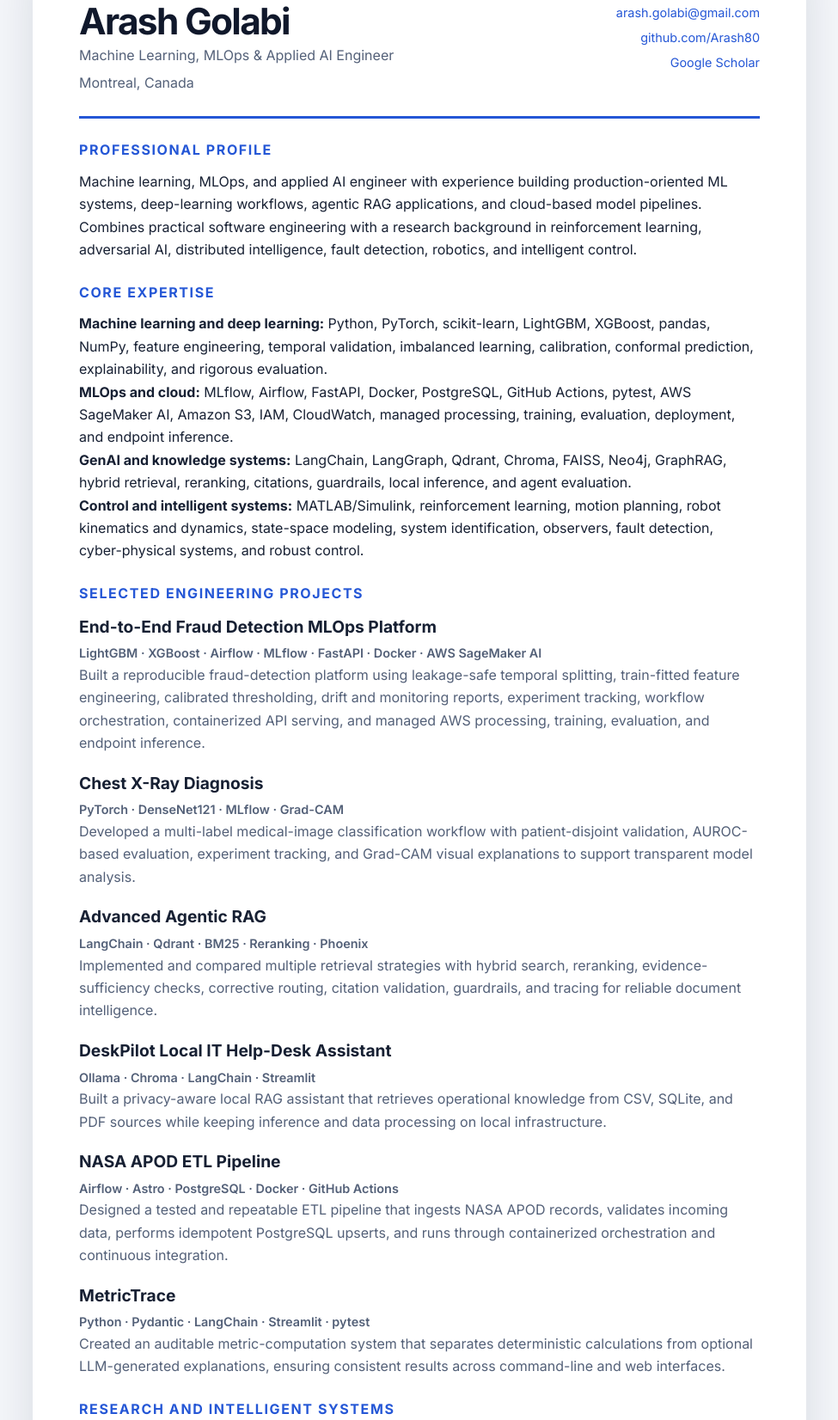
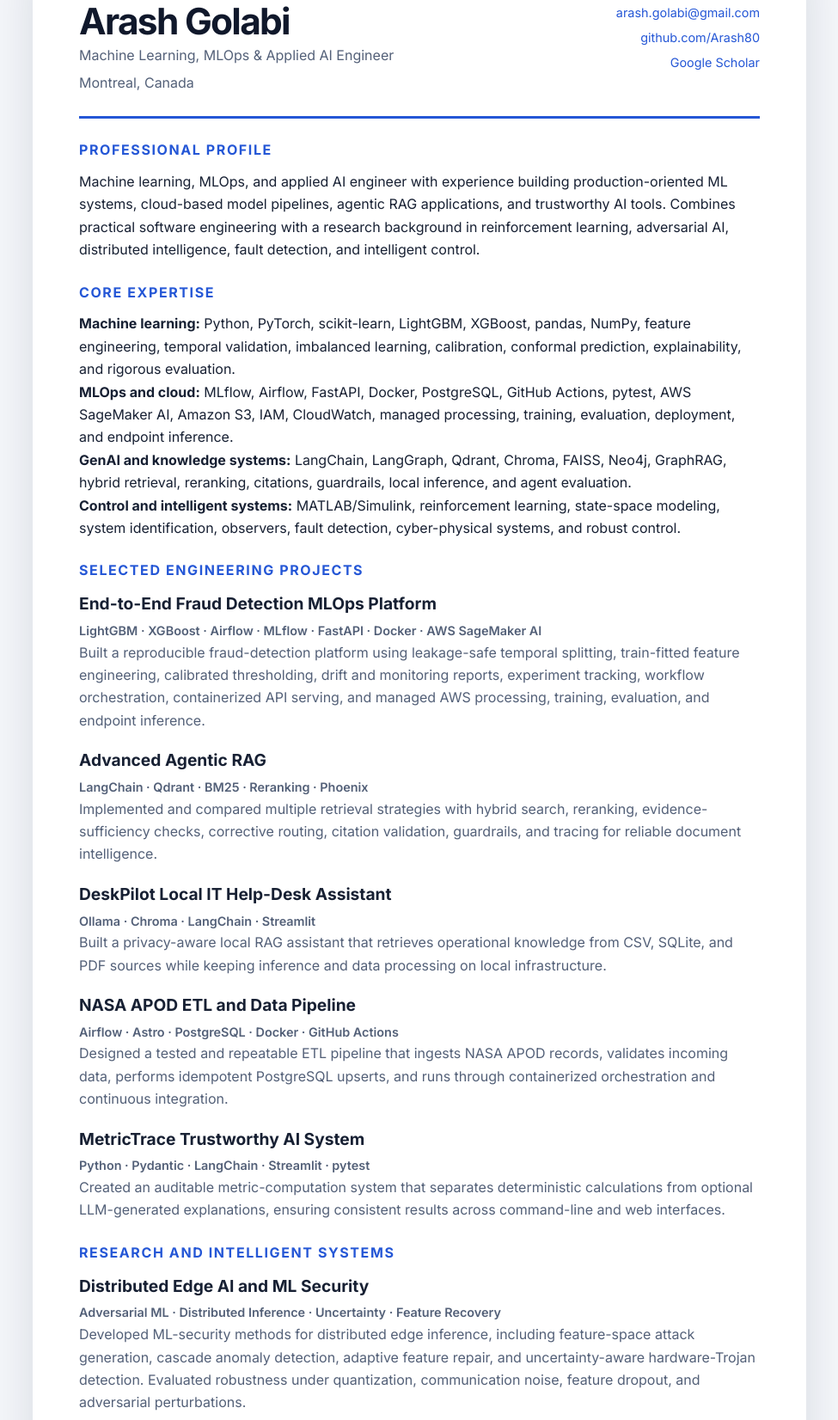
Before and after one commit to Arash80/my-page, a plain HTML site: page docs/resume.html in a window 1280 px wide. Shown: the part 153-1805 px from the top of the page at 86% size, without its empty margins (152-1127 px from the left). Drawn offline with Linux system fonts and the light colour scheme.

Commit message:
Refine online resume project selection for ML, MLOps, and LLM focus

```diff
--- a/docs/resume.html
+++ b/docs/resume.html
@@ -32,15 +32,15 @@
 
     <section class="resume-section">
       <h2>Professional profile</h2>
-      <p>Machine learning, MLOps, and applied AI engineer with experience building production-oriented ML systems, deep-learning workflows, agentic RAG applications, and cloud-based model pipelines. Combines practical software engineering with a research background in reinforcement learning, adversarial AI, distributed intelligence, fault detection, robotics, and intelligent control.</p>
+      <p>Machine learning, MLOps, and applied AI engineer with experience building production-oriented ML systems, cloud-based model pipelines, agentic RAG applications, and trustworthy AI tools. Combines practical software engineering with a research background in reinforcement learning, adversarial AI, distributed intelligence, fault detection, and intelligent control.</p>
     </section>
 
     <section class="resume-section">
       <h2>Core expertise</h2>
-      <p><strong>Machine learning and deep learning:</strong> Python, PyTorch, scikit-learn, LightGBM, XGBoost, pandas, NumPy, feature engineering, temporal validation, imbalanced learning, calibration, conformal prediction, explainability, and rigorous evaluation.</p>
+      <p><strong>Machine learning:</strong> Python, PyTorch, scikit-learn, LightGBM, XGBoost, pandas, NumPy, feature engineering, temporal validation, imbalanced learning, calibration, conformal prediction, explainability, and rigorous evaluation.</p>
       <p><strong>MLOps and cloud:</strong> MLflow, Airflow, FastAPI, Docker, PostgreSQL, GitHub Actions, pytest, AWS SageMaker AI, Amazon S3, IAM, CloudWatch, managed processing, training, evaluation, deployment, and endpoint inference.</p>
       <p><strong>GenAI and knowledge systems:</strong> LangChain, LangGraph, Qdrant, Chroma, FAISS, Neo4j, GraphRAG, hybrid retrieval, reranking, citations, guardrails, local inference, and agent evaluation.</p>
-      <p><strong>Control and intelligent systems:</strong> MATLAB/Simulink, reinforcement learning, motion planning, robot kinematics and dynamics, state-space modeling, system identification, observers, fault detection, cyber-physical systems, and robust control.</p>
+      <p><strong>Control and intelligent systems:</strong> MATLAB/Simulink, reinforcement learning, state-space modeling, system identification, observers, fault detection, cyber-physical systems, and robust control.</p>
     </section>
 
     <section class="resume-section">
@@ -50,12 +50,6 @@
           <h3>End-to-End Fraud Detection MLOps Platform</h3>
           <p class="resume-meta">LightGBM · XGBoost · Airflow · MLflow · FastAPI · Docker · AWS SageMaker AI</p>
           <p>Built a reproducible fraud-detection platform using leakage-safe temporal splitting, train-fitted feature engineering, calibrated thresholding, drift and monitoring reports, experiment tracking, workflow orchestration, containerized API serving, and managed AWS processing, training, evaluation, and endpoint inference.</p>
-        </article>
-
-        <article class="resume-item">
-          <h3>Chest X-Ray Diagnosis</h3>
-          <p class="resume-meta">PyTorch · DenseNet121 · MLflow · Grad-CAM</p>
-          <p>Developed a multi-label medical-image classification workflow with patient-disjoint validation, AUROC-based evaluation, experiment tracking, and Grad-CAM visual explanations to support transparent model analysis.</p>
         </article>
 
         <article class="resume-item">
@@ -71,13 +65,13 @@
         </article>
 
         <article class="resume-item">
-          <h3>NASA APOD ETL Pipeline</h3>
+          <h3>NASA APOD ETL and Data Pipeline</h3>
           <p class="resume-meta">Airflow · Astro · PostgreSQL · Docker · GitHub Actions</p>
           <p>Designed a tested and repeatable ETL pipeline that ingests NASA APOD records, validates incoming data, performs idempotent PostgreSQL upserts, and runs through containerized orchestration and continuous integration.</p>
         </article>
 
         <article class="resume-item">
-          <h3>MetricTrace</h3>
+          <h3>MetricTrace Trustworthy AI System</h3>
           <p class="resume-meta">Python · Pydantic · LangChain · Streamlit · pytest</p>
           <p>Created an auditable metric-computation system that separates deterministic calculations from optional LLM-generated explanations, ensuring consistent results across command-line and web interfaces.</p>
         </article>
@@ -97,12 +91,6 @@
           <h3>RL-Based Desalination Control</h3>
           <p class="resume-meta">Deep Reinforcement Learning · Process Control · Energy Optimization</p>
           <p>Designed deep-reinforcement-learning methods for energy-aware operation of reverse-osmosis desalination under changing demand, renewable-energy availability, and operating constraints.</p>
-        </article>
-
-        <article class="resume-item">
-          <h3>Robotics and Motion Planning</h3>
-          <p class="resume-meta">MATLAB/Simulink · PRM · Robot Dynamics · Control</p>
-          <p>Implemented a reusable probabilistic-roadmap planner and a two-link robotic-manipulator control model covering path planning, graph search, collision checking, inverse kinematics, nonlinear dynamics, motor models, simulation, and visualization.</p>
         </article>
       </div>
     </section>
```
